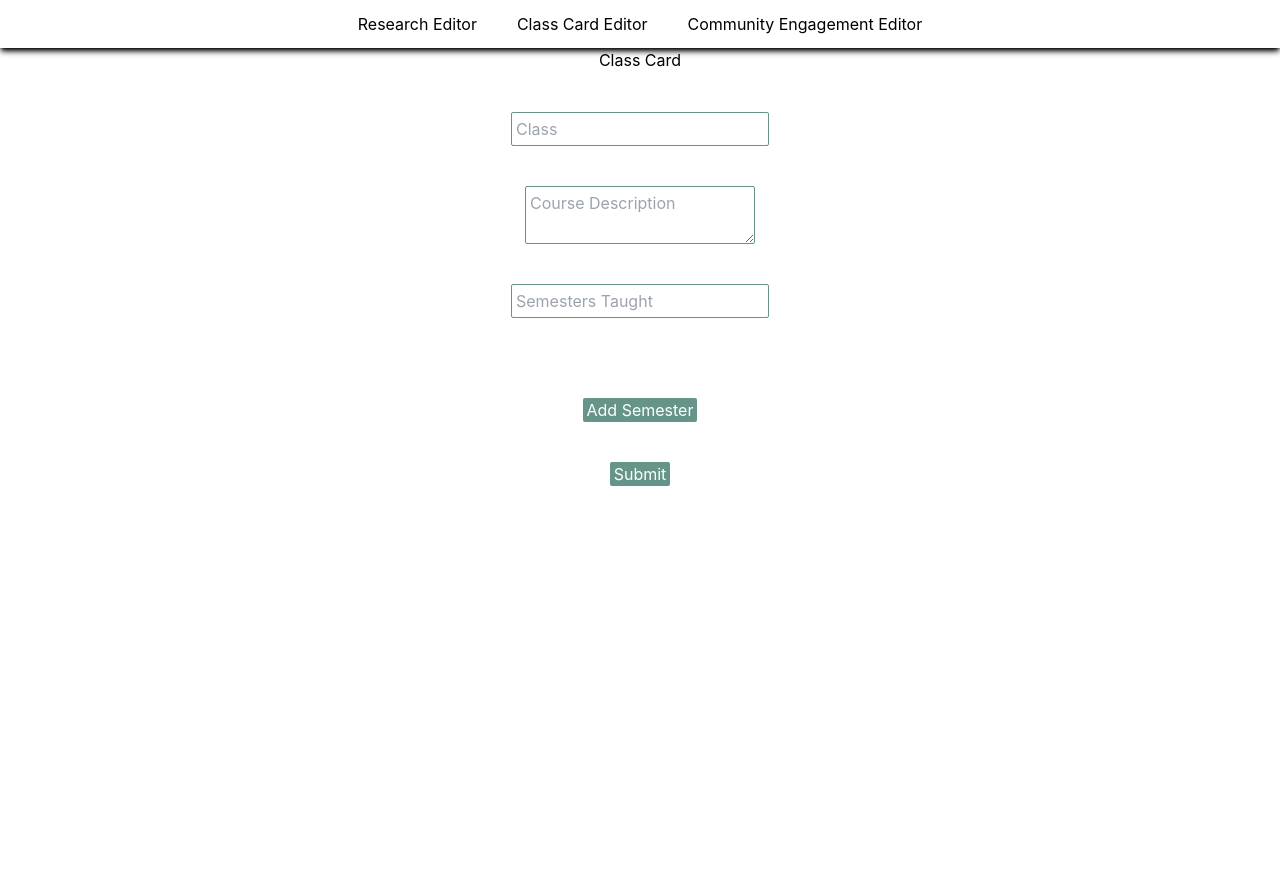
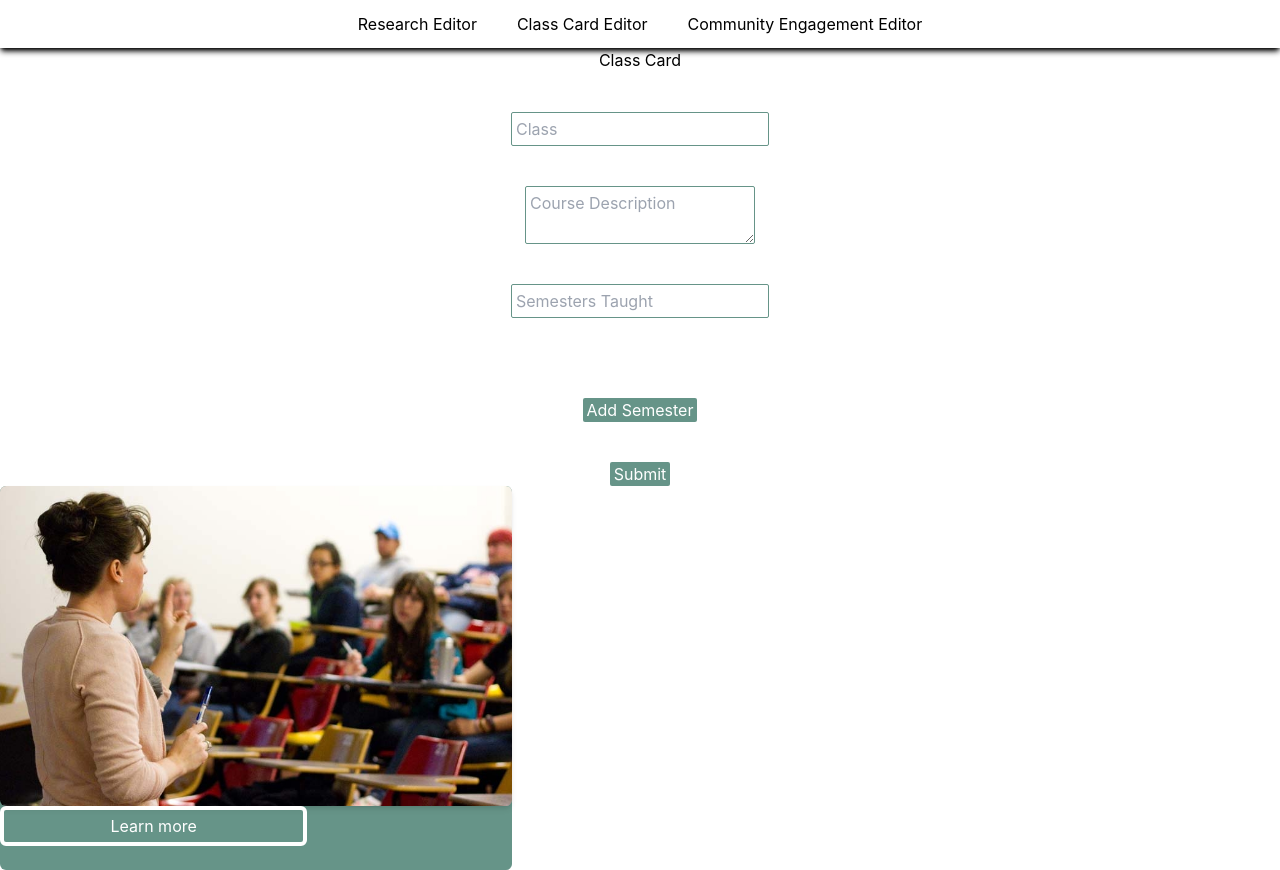
Before and after one commit to Cwoodard2/umsl-professor-web, a React (Create React App) app: page /ClassCardEditor in a window 1280 px wide. Before the commit the page ends 800 px from the top, so only its background shows below. Built offline with nearby package versions, Linux system fonts and the light colour scheme.

Commit message:
Added preview for class card editor

```diff
--- a/src/CMSBackEnd/ClassCardEditor.jsx
+++ b/src/CMSBackEnd/ClassCardEditor.jsx
@@ -1,10 +1,13 @@
 import React, {useState} from "react";
 import CMSNav from "../components/CMSNav";
+import ClassCard from "../components/ClassCard";
 import {db} from "../data/firebaseConfiguration";
 import { arrayUnion, doc, getDoc, updateDoc } from "firebase/firestore";
 
 const ClassCardEditor = () => {
     const [articleAuthors, setAuthors] = useState([]);
+    const [card, setCard] = useState("");
+    const [description, setDescription] = useState("");
     // type researchToAdd = {
     //     title: any,
     //     abstract: any,
@@ -20,10 +23,14 @@ const ClassCardEditor = () => {
 
     const handleSubmit = async () => {
         const toSave = {
-            title: document.getElementById("class").value,
-            abstract: document.getElementById("description").value,
+            title: card,
+            abstract: description,
             authors: articleAuthors,
         }
+
+        setCard("");
+        setDescription("");
+        setAuthors([]);
 
         const docRef = doc(db, "professordata", 'classCard');
         await updateDoc(docRef, {
@@ -37,13 +44,18 @@ const ClassCardEditor = () => {
         <CMSNav />
         <div className="flex flex-col gap-10 justify-center items-center">
             <h1>Class Card</h1>
-            <input placeholder="Class" id="class" className="border border-webGreen rounded-sm p-1"></input>
-            <textarea placeholder="Course Description" id="description" className="border border-webGreen rounded-sm p-1"></textarea>
+            <input placeholder="Class" id="class" className="border border-webGreen rounded-sm p-1" value={card} onChange={(e) => setCard(e.target.value)}></input>
+            <textarea placeholder="Course Description" id="description" className="border border-webGreen rounded-sm p-1" value={description} onChange={(e) => setDescription(e.target.value)}></textarea>
             <input placeholder="Semesters Taught" id="whenTaught" className="border border-webGreen rounded-sm p-1"></input>
             <ul>{articleAuthors.map((author) => <li>{author}</li>)}</ul>
             <button className="bg-webGreen rounded-sm pl-1 pr-1 text-white" onClick={() => addItem()}>Add Semester</button>
             <button className="bg-webGreen rounded-sm pl-1 pr-1 text-white" onClick={() => handleSubmit()}>Submit</button>
         </div>
+        <ClassCard
+            class={card}
+            whenTaught={articleAuthors}
+            descript={description}
+          />
         </>
     );
 };
```
